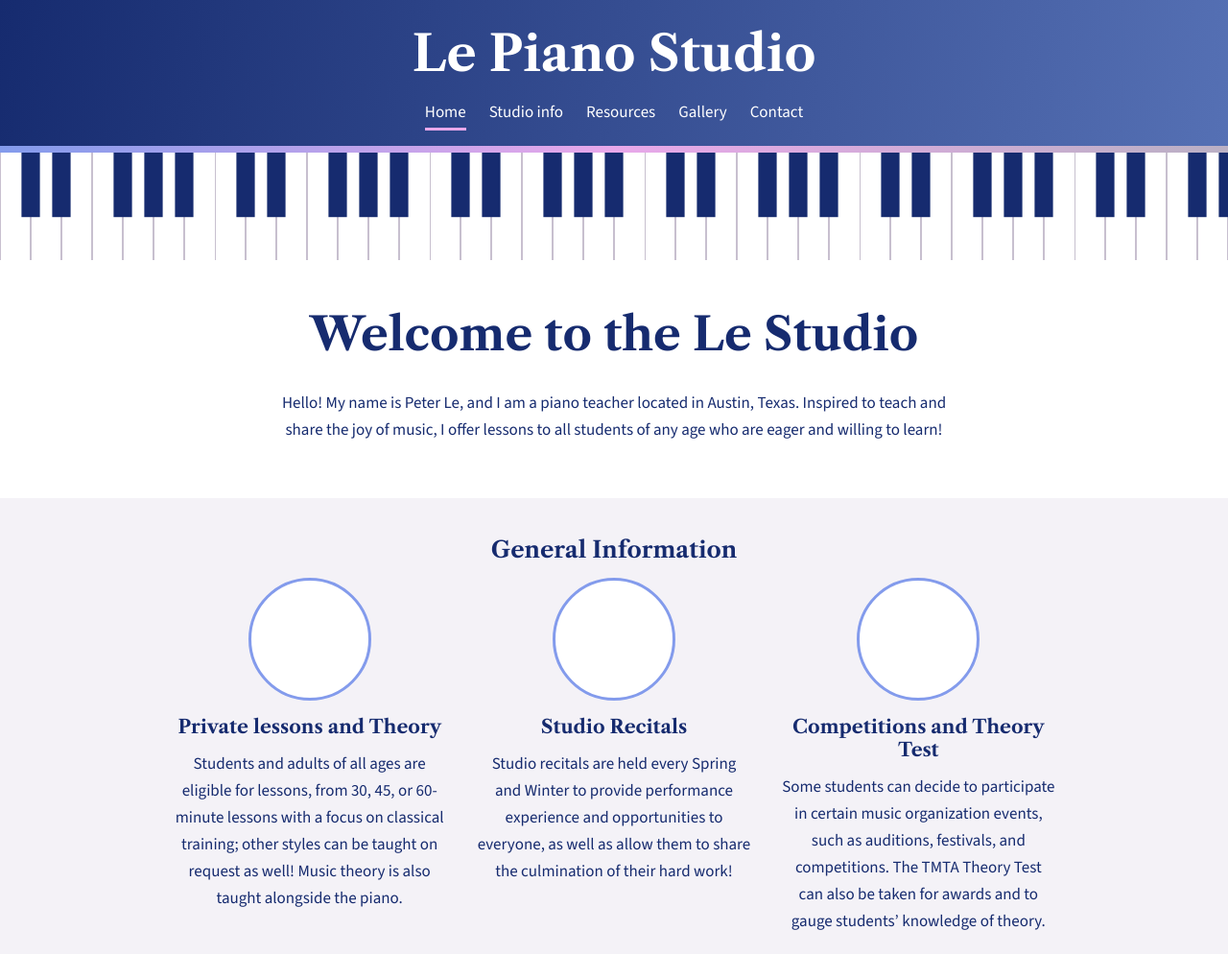
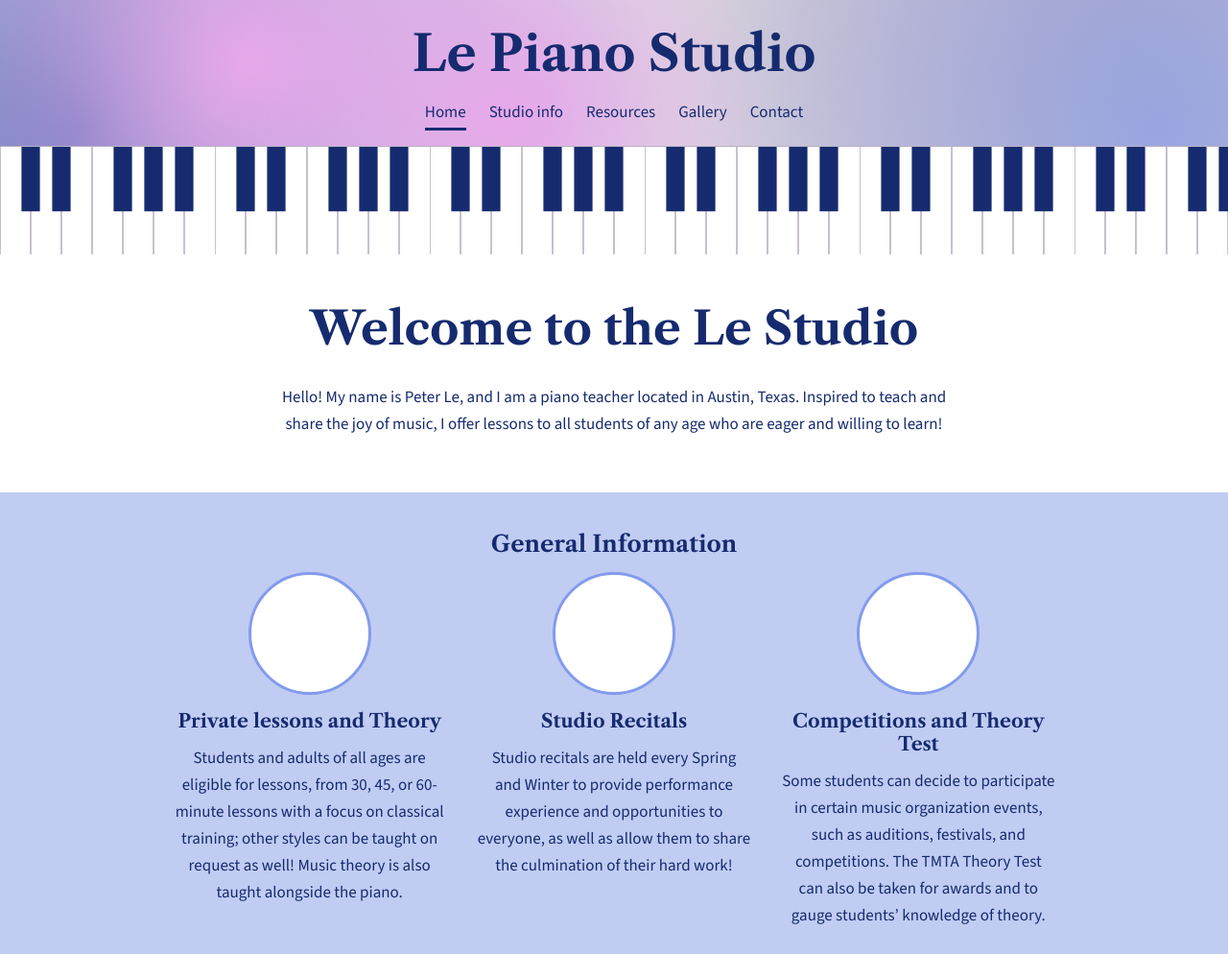
Before and after one commit to ptr300/lepianostudio, a plain HTML site: page index.html in a window 1280 px wide. Shown: the top 994 px of the page at 96% size. Drawn offline with nearby package versions, Linux system fonts and the light colour scheme.

Commit message:
Add files via upload

```diff
--- a/css/styles.css
+++ b/css/styles.css
@@ -1,3 +1,4 @@
+@import url('https://fonts.googleapis.com/css2?family=Libre+Caslon+Text:wght@400;700&family=Source+Sans+3:wght@400;600&display=swap');
 /* THEME COLORS: change a color here and it changes everywhere */
 :root{
   --navy:#162B6F; --blue:#5570B4; --pink:#E8A8EA; --periwinkle:#839BEC; --lavender:#BAB0C4;
@@ -12,14 +13,14 @@ p{margin:0 0 1em}a{color:var(--accent)}a:focus-visible,button:focus-visible{outl
 .wrap{max-width:46rem;margin:0 auto;padding:0 1.25rem}.wide{max-width:60rem}
 
 /* Header: big gradient bar, name centered, links underneath */
-.site-header{background:linear-gradient(100deg,var(--navy) 0%,var(--blue) 100%);color:#fff;text-align:center;border-bottom:.45rem solid;border-image:linear-gradient(90deg,var(--periwinkle),var(--pink),var(--lavender)) 1}
+.site-header{background:radial-gradient(circle at 41.41666730244955% 80.16667048136394%, #E8A8EA 0%, 17.5%, rgba(232,168,234,0) 35%), radial-gradient(circle at 20.416666666666668% 42.833334604899086%, #E8A8EA 0%, 17.5%, rgba(232,168,234,0) 35%), radial-gradient(circle at 94.35384114583333% 89.61588541666666%, rgba(131,155,236,0.64) 0%, 20%, rgba(131,155,236,0) 40%), radial-gradient(circle at 6.503906249999999% 88.037109375%, rgba(85,112,180,0.99) 0%, 25%, rgba(85,112,180,0) 50%), radial-gradient(circle at 91.25% 18.333333333333332%, #BAB0C4 0%, 42%, rgba(186,176,196,0) 70%), radial-gradient(circle at 48.9013671875% 49.521484375%, #FFFFFF 0%, 100%, rgba(255,255,255,0) 100%);background-color:#fff;color:var(--navy);text-align:center;border-bottom:1px solid var(--lavender)}
 .header-inner{max-width:60rem;margin:0 auto;padding:1.75rem 1.25rem 1rem;display:flex;flex-direction:column;align-items:center;gap:.75rem}
-.brand{font:700 clamp(2rem,6vw,3.25rem)/1.1 var(--serif);color:#fff;text-decoration:none}
+.brand{font:700 clamp(2rem,6vw,3.25rem)/1.1 var(--serif);color:var(--navy);text-decoration:none}
 .nav{display:flex;flex-wrap:wrap;justify-content:center;gap:.25rem 1.5rem;list-style:none;margin:0;padding:0}
-.nav a{color:#fff;text-decoration:none;padding:.35rem 0;display:inline-block}
-.nav a:hover,.nav a[aria-current=page]{box-shadow:inset 0 -3px var(--pink)}
+.nav a{color:var(--navy);text-decoration:none;padding:.35rem 0;display:inline-block}
+.nav a:hover,.nav a[aria-current=page]{box-shadow:inset 0 -3px var(--navy)}
 .has-sub{position:relative}
-.sub{list-style:none;margin:0;padding:.4rem 0;position:absolute;left:50%;transform:translateX(-50%);top:100%;min-width:12rem;background:var(--navy);border:1px solid var(--periwinkle);display:none;z-index:5}
+.sub{list-style:none;margin:0;padding:.4rem 0;position:absolute;left:50%;transform:translateX(-50%);top:100%;min-width:12rem;background:#fff;border:1px solid var(--periwinkle);display:none;z-index:5}
 .has-sub:hover .sub,.has-sub:focus-within .sub{display:block}
 .sub a{padding:.4rem .75rem;display:block}
 @media(max-width:40rem){.sub{position:static;transform:none;display:block;border:0;padding:0}}
@@ -39,7 +40,7 @@ main .wrap{padding-top:2.5rem;padding-bottom:3rem}
 @media(max-width:40rem){.portrait{float:none;display:block;width:100%;max-width:20rem;margin:0 0 1rem}}
 
 /* Home: General Information section */
-.info{background:var(--wash);padding:2.5rem 0}
+.info{background:#c0ccf2;padding:2.5rem 0}
 main .info .wrap{padding-top:0;padding-bottom:0}
 .info h2{text-align:center;margin-top:0}
 .info-grid{display:grid;grid-template-columns:repeat(auto-fit,minmax(14rem,1fr));gap:2rem;text-align:center}
```
